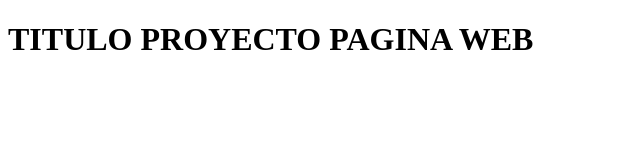
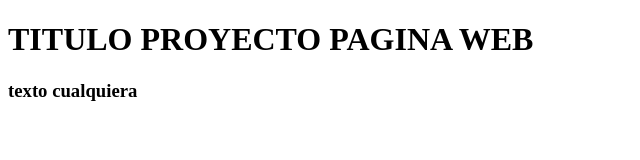
Before and after one commit to IvanPerezMelendez/ProyectoWebEmpresaC, a plain HTML site: page index.html in a window 1280 px wide. Shown: the whole page, without its empty margins (0-640 px from the left). Drawn offline with Linux system fonts and the light colour scheme.

Commit message:
agregando textro

```diff
--- a/index.html
+++ b/index.html
@@ -8,5 +8,6 @@
 </head>
 <body>
     <h1>TITULO PROYECTO PAGINA WEB</h1>
+    <h3>texto cualquiera</h3>
 </body>
 </html>
```
